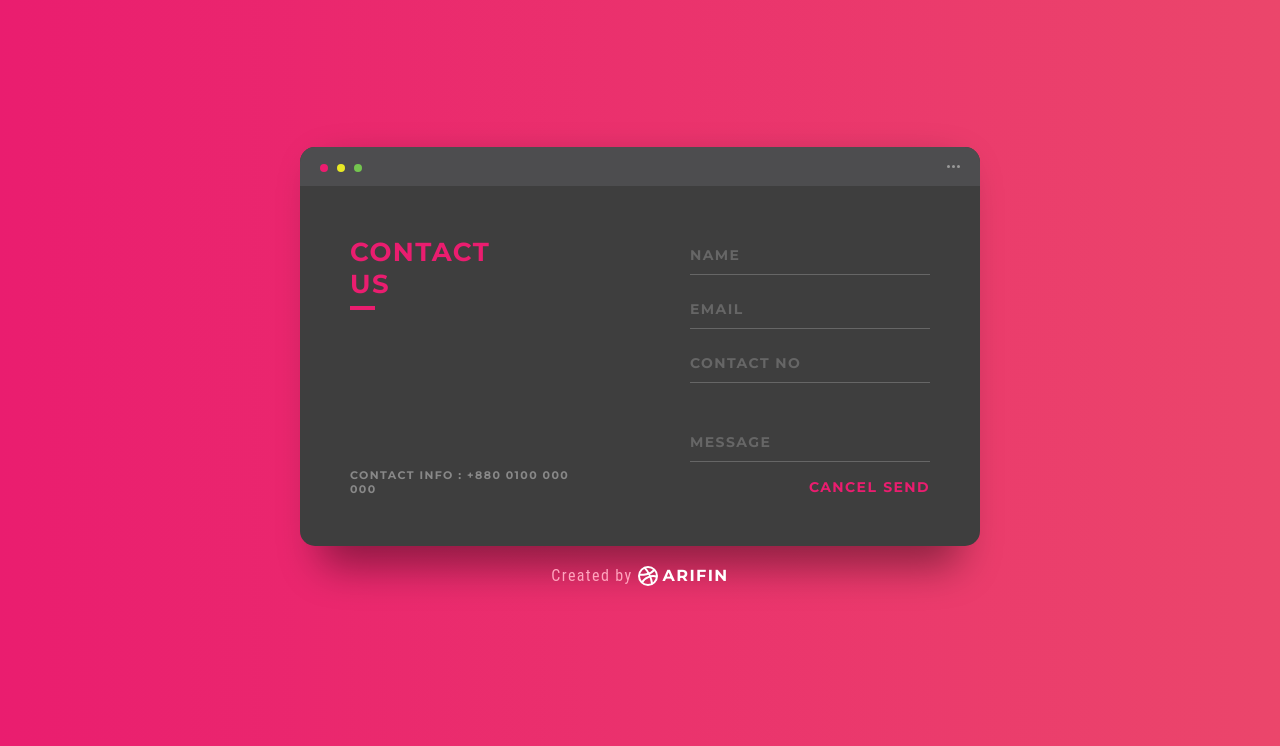
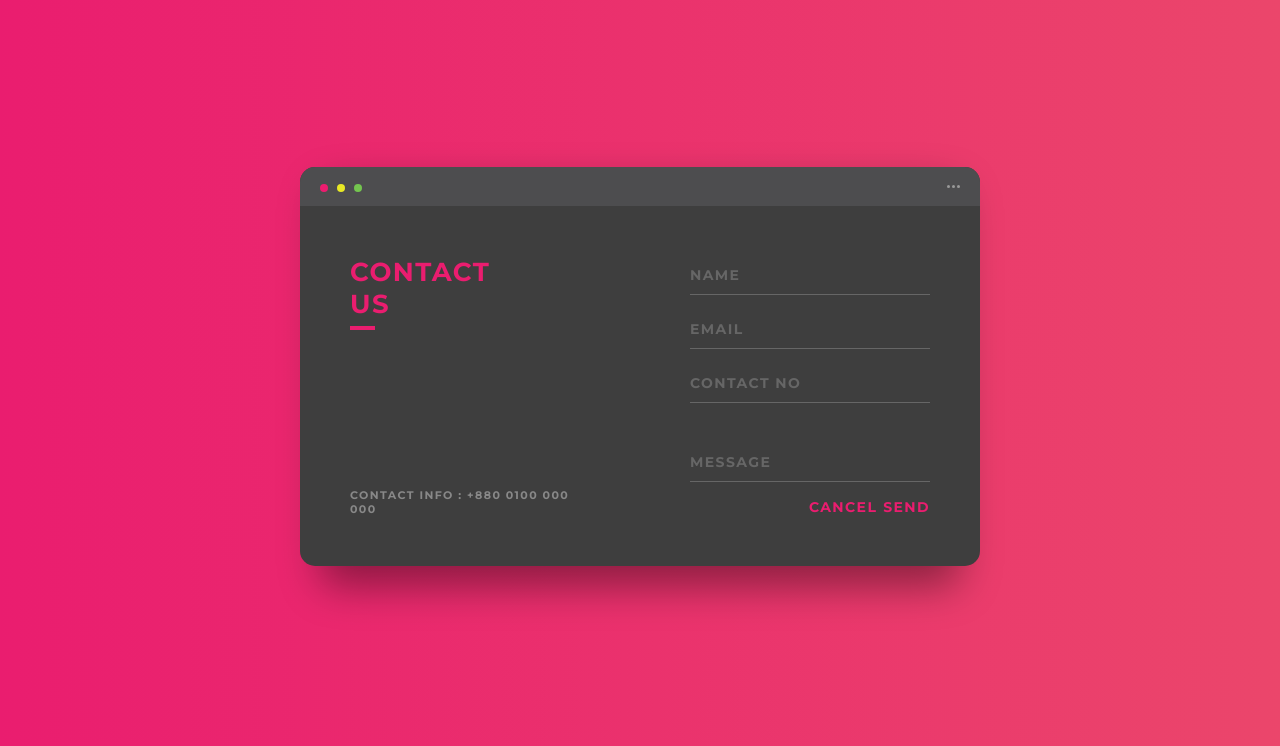
Before and after one commit to arifin616/contact-1, a plain HTML site: page index.html in a window 1280 px wide. Shown: the part 67-813 px from the top of the page. Drawn offline with Linux system fonts and the light colour scheme.

Commit message:
Update index.html

```diff
--- a/index.html
+++ b/index.html
@@ -354,19 +354,7 @@ body, button, input {
         </div>
       </div>
     </div>
-    <div class="credits">
-      Created by
-      <a class="credits-link" href="https://dribbble.com/shots/2666271-Contact" target="_blank">
-        <svg class="dribbble" viewBox="0 0 200 200">
-          <g stroke="#ffffff" fill="none">
-            <circle cx="100" cy="100" r="90" stroke-width="20"></circle>
-            <path d="M62.737004,13.7923523 C105.08055,51.0454853 135.018754,126.906957 141.768278,182.963345" stroke-width="20"></path>
-            <path d="M10.3787186,87.7261455 C41.7092324,90.9577894 125.850356,86.5317271 163.474536,38.7920951" stroke-width="20"></path>
-            <path d="M41.3611549,163.928627 C62.9207607,117.659048 137.020642,86.7137169 189.041451,107.858103" stroke-width="20"></path>
-          </g>
-        </svg>
-        ARIFIN
-      </a>
+
     </div>
   </div>
 </div>
```
